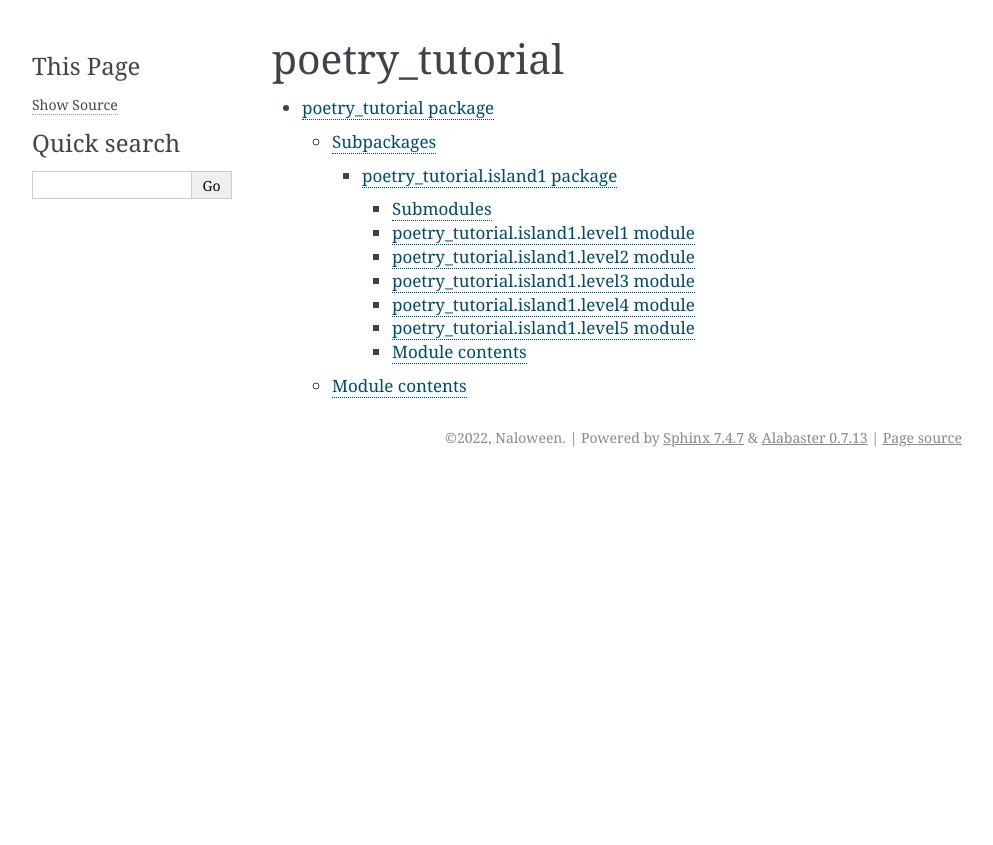
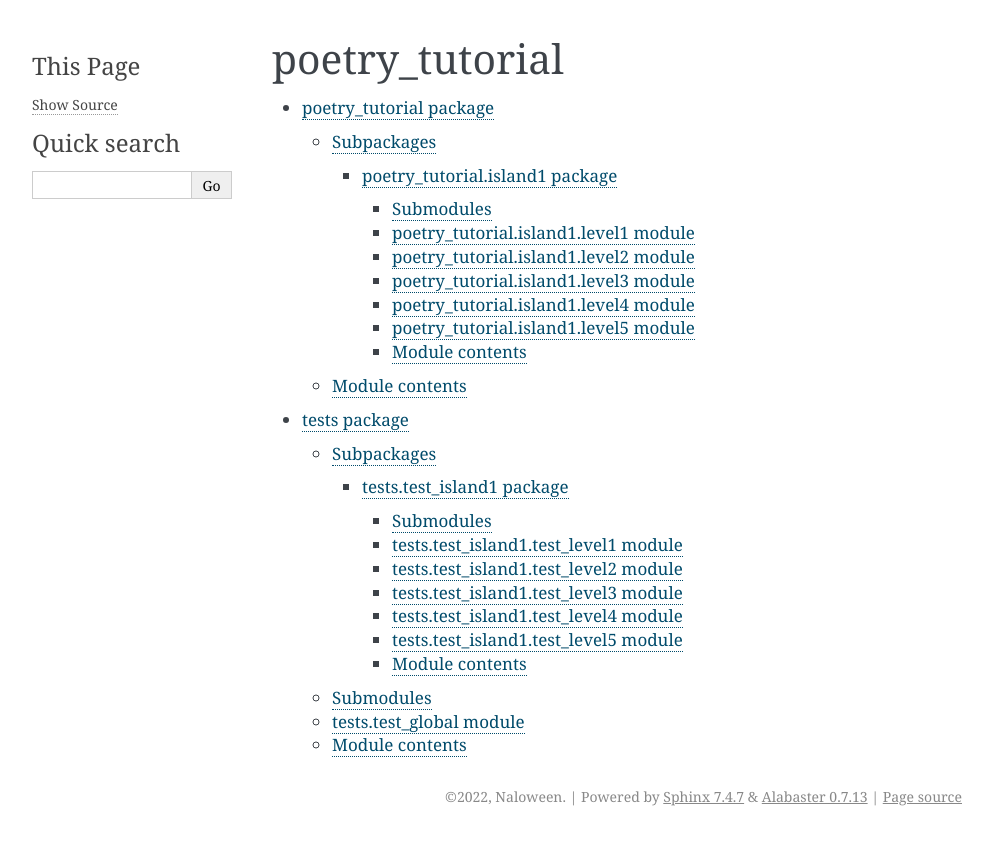
Before and after one commit to Naloween/poetry_tutorial, a Sphinx documentation site: the page built from docs/modules.rst, in a window 1280 px wide. Shown: the top 845 px of the page, without its empty margins (148-1141 px from the left). Built offline with Sphinx 7.4.7, drawn with Linux system fonts in a browser that asks for light colours.

Commit message:
feat : tests doc

```diff
--- a/docs/modules.rst
+++ b/docs/modules.rst
@@ -5,3 +5,4 @@ poetry_tutorial
    :maxdepth: 4
 
    poetry_tutorial
+   tests
--- /dev/null
+++ b/docs/tests.rst
@@ -0,0 +1,29 @@
+tests package
+=============
+
+Subpackages
+-----------
+
+.. toctree::
+   :maxdepth: 4
+
+   tests.test_island1
+
+Submodules
+----------
+
+tests.test\_global module
+-------------------------
+
+.. automodule:: tests.test_global
+   :members:
+   :undoc-members:
+   :show-inheritance:
+
+Module contents
+---------------
+
+.. automodule:: tests
+   :members:
+   :undoc-members:
+   :show-inheritance:
--- /dev/null
+++ b/docs/tests.test_island1.rst
@@ -0,0 +1,53 @@
+tests.test\_island1 package
+===========================
+
+Submodules
+----------
+
+tests.test\_island1.test\_level1 module
+---------------------------------------
+
+.. automodule:: tests.test_island1.test_level1
+   :members:
+   :undoc-members:
+   :show-inheritance:
+
+tests.test\_island1.test\_level2 module
+---------------------------------------
+
+.. automodule:: tests.test_island1.test_level2
+   :members:
+   :undoc-members:
+   :show-inheritance:
+
+tests.test\_island1.test\_level3 module
+---------------------------------------
+
+.. automodule:: tests.test_island1.test_level3
+   :members:
+   :undoc-members:
+   :show-inheritance:
+
+tests.test\_island1.test\_level4 module
+---------------------------------------
+
+.. automodule:: tests.test_island1.test_level4
+   :members:
+   :undoc-members:
+   :show-inheritance:
+
+tests.test\_island1.test\_level5 module
+---------------------------------------
+
+.. automodule:: tests.test_island1.test_level5
+   :members:
+   :undoc-members:
+   :show-inheritance:
+
+Module contents
+---------------
+
+.. automodule:: tests.test_island1
+   :members:
+   :undoc-members:
+   :show-inheritance:
```
